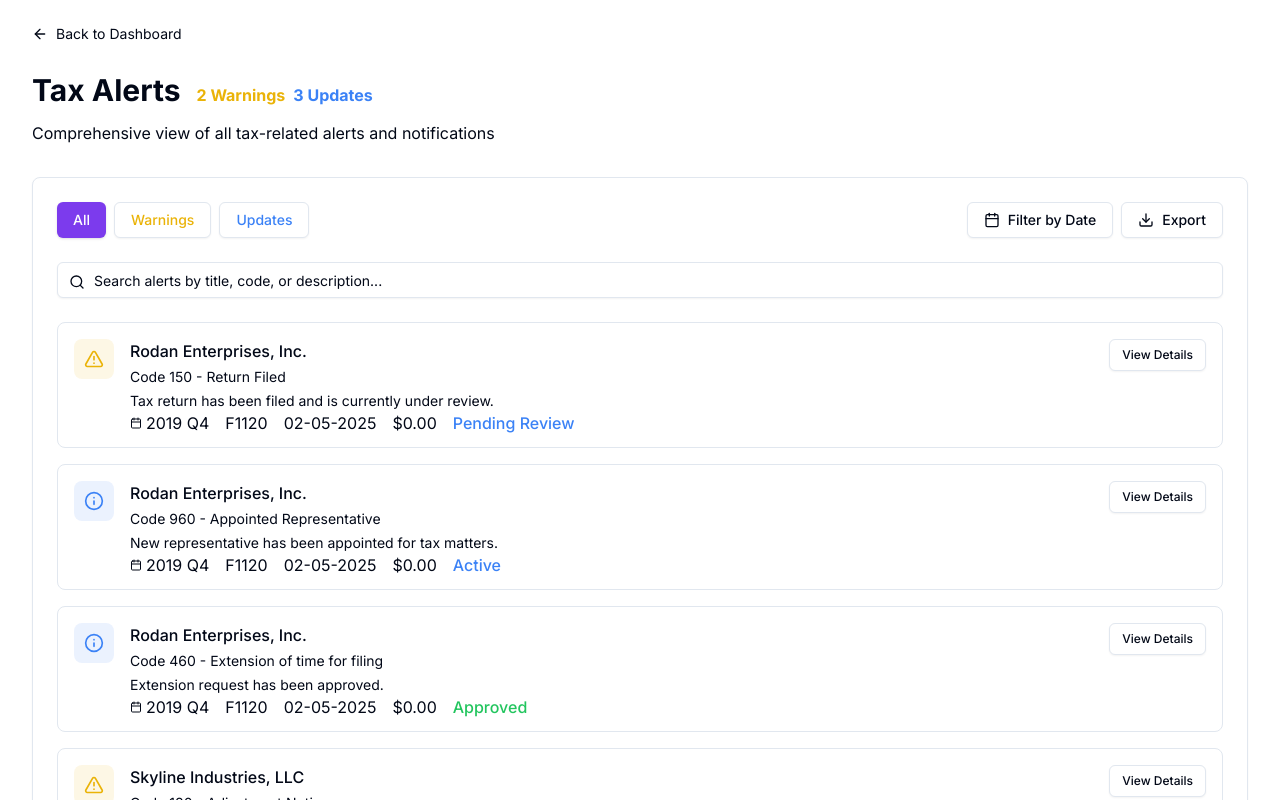
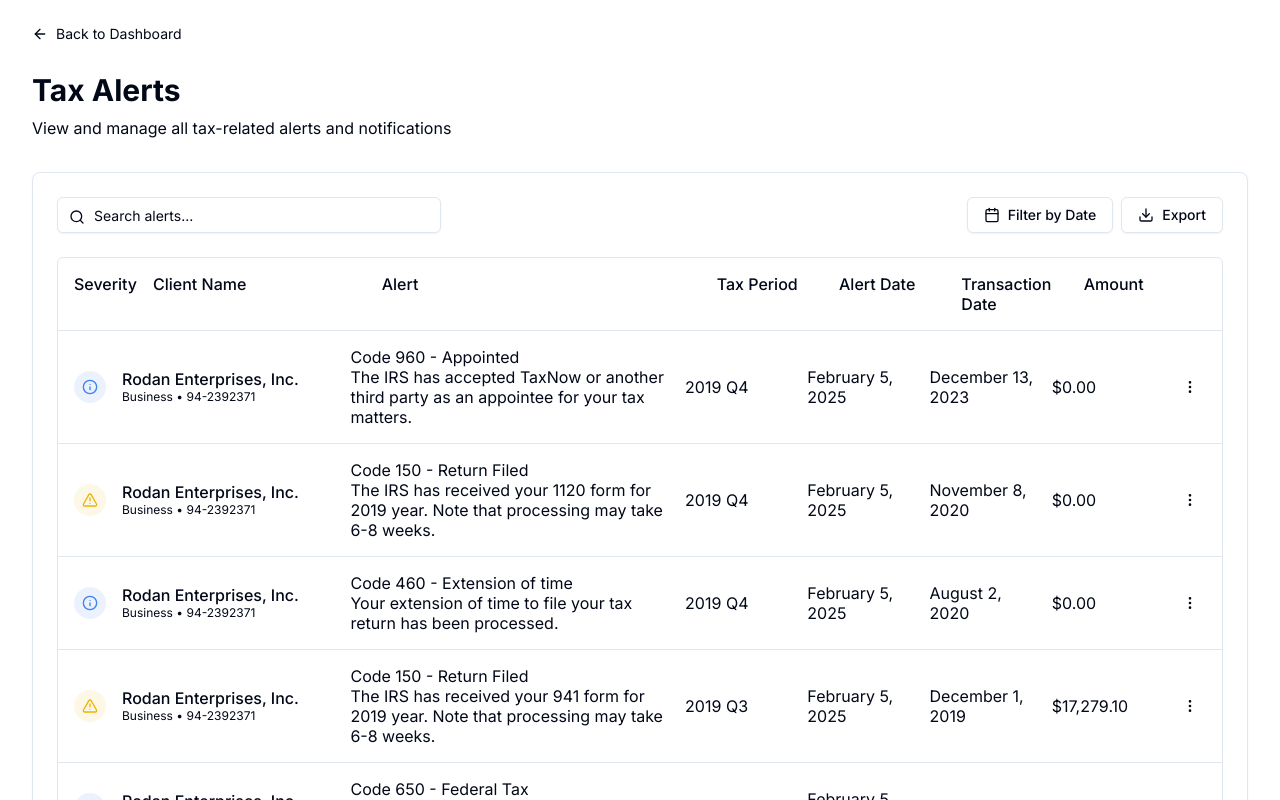
Before and after one commit to Teodorant1/tax-helper, a Next.js app: page /Alerts in a window 1280 px wide. Shown: the top 800 px of the page. Built offline with nearby package versions, Linux system fonts and the light colour scheme.

Commit message:
improved the pages

```diff
--- a/src/app/Alerts/page.tsx
+++ b/src/app/Alerts/page.tsx
@@ -8,6 +8,7 @@ import {
   ArrowLeft,
   Calendar,
   Download,
+  MoreVertical,
 } from "lucide-react";
 import Link from "next/link";
 import { Input } from "~/components/ui/input";
@@ -23,101 +24,93 @@ import {
 interface Alert {
   id: string;
   type: "warning" | "info";
-  title: string;
-  code: string;
-  period: string;
-  form: string;
-  date: string;
+  clientName: string;
+  clientType: string;
+  taxId: string;
+  alert: string;
+  taxPeriod: string;
+  alertDate: string;
+  transactionDate: string;
   amount: string;
-  description?: string;
-  status?: string;
 }
 
 const mockAlerts: Alert[] = [
   {
     id: "1",
-    type: "warning",
-    title: "Rodan Enterprises, Inc.",
-    code: "Code 150 - Return Filed",
-    period: "2019 Q4",
-    form: "F1120",
-    date: "02-05-2025",
+    type: "info",
+    clientName: "Rodan Enterprises, Inc.",
+    clientType: "Business",
+    taxId: "94-2392371",
+    alert:
+      "Code 960 - Appointed\nThe IRS has accepted TaxNow or another third party as an appointee for your tax matters.",
+    taxPeriod: "2019 Q4",
+    alertDate: "February 5, 2025",
+    transactionDate: "December 13, 2023",
     amount: "$0.00",
-    description: "Tax return has been filed and is currently under review.",
-    status: "Pending Review",
   },
   {
     id: "2",
-    type: "info",
-    title: "Rodan Enterprises, Inc.",
-    code: "Code 960 - Appointed Representative",
-    period: "2019 Q4",
-    form: "F1120",
-    date: "02-05-2025",
+    type: "warning",
+    clientName: "Rodan Enterprises, Inc.",
+    clientType: "Business",
+    taxId: "94-2392371",
+    alert:
+      "Code 150 - Return Filed\nThe IRS has received your 1120 form for 2019 year. Note that processing may take 6-8 weeks.",
+    taxPeriod: "2019 Q4",
+    alertDate: "February 5, 2025",
+    transactionDate: "November 8, 2020",
     amount: "$0.00",
-    description: "New representative has been appointed for tax matters.",
-    status: "Active",
   },
   {
     id: "3",
     type: "info",
-    title: "Rodan Enterprises, Inc.",
-    code: "Code 460 - Extension of time for filing",
-    period: "2019 Q4",
-    form: "F1120",
-    date: "02-05-2025",
+    clientName: "Rodan Enterprises, Inc.",
+    clientType: "Business",
+    taxId: "94-2392371",
+    alert:
+      "Code 460 - Extension of time\nYour extension of time to file your tax return has been processed.",
+    taxPeriod: "2019 Q4",
+    alertDate: "February 5, 2025",
+    transactionDate: "August 2, 2020",
     amount: "$0.00",
-    description: "Extension request has been approved.",
-    status: "Approved",
   },
   {
     id: "4",
     type: "warning",
-    title: "Skyline Industries, LLC",
-    code: "Code 180 - Adjustment Notice",
-    period: "2020 Q1",
-    form: "F1120",
-    date: "02-06-2025",
-    amount: "$1,250.00",
-    description:
-      "Adjustment made to reported income based on documentation review.",
-    status: "Requires Action",
+    clientName: "Rodan Enterprises, Inc.",
+    clientType: "Business",
+    taxId: "94-2392371",
+    alert:
+      "Code 150 - Return Filed\nThe IRS has received your 941 form for 2019 year. Note that processing may take 6-8 weeks.",
+    taxPeriod: "2019 Q3",
+    alertDate: "February 5, 2025",
+    transactionDate: "December 1, 2019",
+    amount: "$17,279.10",
   },
   {
     id: "5",
     type: "info",
-    title: "Meridian Solutions, Inc.",
-    code: "Code 290 - Additional Documentation Required",
-    period: "2020 Q2",
-    form: "F1120",
-    date: "02-07-2025",
-    amount: "$0.00",
-    description: "Additional documentation needed for expense verification.",
-    status: "Pending",
+    clientName: "Rodan Enterprises, Inc.",
+    clientType: "Business",
+    taxId: "94-2392371",
+    alert:
+      "Code 650 - Federal Tax\nA deposit was made towards your tax liability.",
+    taxPeriod: "2019 Q3",
+    alertDate: "February 5, 2025",
+    transactionDate: "July 11, 2019",
+    amount: "-$2,715.29",
   },
 ];
 
 export default function AlertsPage() {
   const [searchQuery, setSearchQuery] = useState("");
-  const [filterType, setFilterType] = useState<"all" | "warning" | "info">(
-    "all",
+
+  const filteredAlerts = mockAlerts.filter(
+    (alert) =>
+      alert.clientName.toLowerCase().includes(searchQuery.toLowerCase()) ||
+      alert.alert.toLowerCase().includes(searchQuery.toLowerCase()) ||
+      alert.taxPeriod.toLowerCase().includes(searchQuery.toLowerCase()),
   );
-
-  const warningCount = mockAlerts.filter(
-    (alert) => alert.type === "warning",
-  ).length;
-  const infoCount = mockAlerts.filter((alert) => alert.type === "info").length;
-
-  const filteredAlerts = mockAlerts.filter((alert) => {
-    const matchesSearch =
-      alert.title.toLowerCase().includes(searchQuery.toLowerCase()) ||
-      alert.code.toLowerCase().includes(searchQuery.toLowerCase()) ||
-      alert.description?.toLowerCase().includes(searchQuery.toLowerCase());
-
-    const matchesType = filterType === "all" || alert.type === filterType;
-
-    return matchesSearch && matchesType;
-  });
 
   return (
     <div className="container mx-auto py-6">
@@ -132,40 +125,23 @@ export default function AlertsPage() {
       </div>
 
       <div className="mb-8">
-        <h1 className="text-3xl font-bold">
-          Tax Alerts
-          <span className="ml-4 text-yellow-500">{warningCount} Warnings</span>
-          <span className="ml-2 text-blue-500">{infoCount} Updates</span>
-        </h1>
+        <h1 className="text-3xl font-bold">Tax Alerts</h1>
         <p className="mt-2 text-muted-foreground">
-          Comprehensive view of all tax-related alerts and notifications
+          View and manage all tax-related alerts and notifications
         </p>
       </div>
 
       <Card>
         <CardHeader>
           <div className="flex items-center justify-between">
-            <div className="space-x-2">
-              <Button
-                variant={filterType === "all" ? "default" : "outline"}
-                onClick={() => setFilterType("all")}
-              >
-                All
-              </Button>
-              <Button
-                variant={filterType === "warning" ? "default" : "outline"}
-                onClick={() => setFilterType("warning")}
-                className="text-yellow-500"
-              >
-                Warnings
-              </Button>
-              <Button
-                variant={filterType === "info" ? "default" : "outline"}
-                onClick={() => setFilterType("info")}
-                className="text-blue-500"
-              >
-                Updates
-              </Button>
+            <div className="relative w-96">
+              <Search className="absolute left-3 top-3 h-4 w-4 text-muted-foreground" />
+              <Input
+                placeholder="Search alerts..."
+                className="pl-9"
+                value={searchQuery}
+                onChange={(e) => setSearchQuery(e.target.value)}
+              />
             </div>
             <div className="flex gap-2">
               <Button variant="outline" className="gap-2">
@@ -180,69 +156,61 @@ export default function AlertsPage() {
           </div>
         </CardHeader>
         <CardContent>
-          <div className="relative mb-6">
-            <Search className="absolute left-3 top-3 h-4 w-4 text-muted-foreground" />
-            <Input
-              placeholder="Search alerts by title, code, or description..."
-              className="pl-9"
-              value={searchQuery}
-              onChange={(e) => setSearchQuery(e.target.value)}
-            />
+          <div className="rounded-md border">
+            <div className="grid grid-cols-[auto_2fr_3fr_1fr_1fr_1fr_1fr_auto] gap-4 border-b bg-muted p-4 text-sm font-medium">
+              <div>Severity</div>
+              <div>Client Name</div>
+              <div>Alert</div>
+              <div>Tax Period</div>
+              <div>Alert Date</div>
+              <div>Transaction Date</div>
+              <div>Amount</div>
+              <div></div>
             </div>
-          <div className="space-y-4">
+            <div className="divide-y">
               {filteredAlerts.map((alert) => (
                 <div
                   key={alert.id}
-                className="flex items-start justify-between rounded-lg border p-4 transition-colors hover:bg-muted/50"
+                  className="grid grid-cols-[auto_2fr_3fr_1fr_1fr_1fr_1fr_auto] items-center gap-4 p-4 text-sm"
                 >
-                <div className="flex gap-4">
+                  <div>
                     <div
-                    className={`flex h-10 w-10 shrink-0 items-center justify-center rounded-lg ${
+                      className={`flex h-8 w-8 items-center justify-center rounded-full ${
                         alert.type === "warning"
                           ? "bg-yellow-500/10 text-yellow-500"
                           : "bg-blue-500/10 text-blue-500"
                       }`}
                     >
                       {alert.type === "warning" ? (
-                      <AlertTriangle className="h-5 w-5" />
+                        <AlertTriangle className="h-4 w-4" />
                       ) : (
-                      <Info className="h-5 w-5" />
+                        <Info className="h-4 w-4" />
                       )}
                     </div>
-                  <div className="space-y-1">
-                    <div className="font-medium">{alert.title}</div>
-                    <div className="text-sm text-muted-foreground">
-                      {alert.code}
                   </div>
-                    <div className="text-sm text-muted-foreground">
-                      {alert.description}
-                    </div>
-                    <div className="mt-2 flex flex-wrap gap-4 text-xs text-muted-foreground">
-                      <span className="flex items-center gap-1">
-                        <Calendar className="h-3 w-3" /> {alert.period}
-                      </span>
-                      <span>{alert.form}</span>
-                      <span>{alert.date}</span>
-                      <span>{alert.amount}</span>
-                      <span
-                        className={`font-medium ${
-                          alert.status === "Requires Action"
-                            ? "text-yellow-500"
-                            : alert.status === "Approved"
-                              ? "text-green-500"
-                              : "text-blue-500"
-                        }`}
-                      >
-                        {alert.status}
-                      </span>
+                  <div>
+                    <div className="font-medium">{alert.clientName}</div>
+                    <div className="text-xs text-muted-foreground">
+                      {alert.clientType} • {alert.taxId}
                     </div>
                   </div>
+                  <div className="whitespace-pre-line">{alert.alert}</div>
+                  <div>{alert.taxPeriod}</div>
+                  <div>{alert.alertDate}</div>
+                  <div>{alert.transactionDate}</div>
+                  <div
+                    className={
+                      alert.amount.startsWith("-") ? "text-red-500" : undefined
+                    }
+                  >
+                    {alert.amount}
                   </div>
-                <Button variant="outline" size="sm">
-                  View Details
+                  <Button variant="ghost" size="icon" className="h-8 w-8">
+                    <MoreVertical className="h-4 w-4" />
                   </Button>
                 </div>
               ))}
+            </div>
           </div>
         </CardContent>
       </Card>
--- a/src/components/sidebar-nav.tsx
+++ b/src/components/sidebar-nav.tsx
@@ -23,12 +23,12 @@ const sidebarItems = [
   },
   {
     title: "Alerts",
-    href: "/alerts",
+    href: "/Alerts",
     icon: <Bell className="h-5 w-5" />,
   },
   {
     title: "Clients",
-    href: "/clients",
+    href: "/Clients",
     icon: <Users className="h-5 w-5" />,
   },
   {
```
Lines whose indentation alone changed are shown as unchanged.
